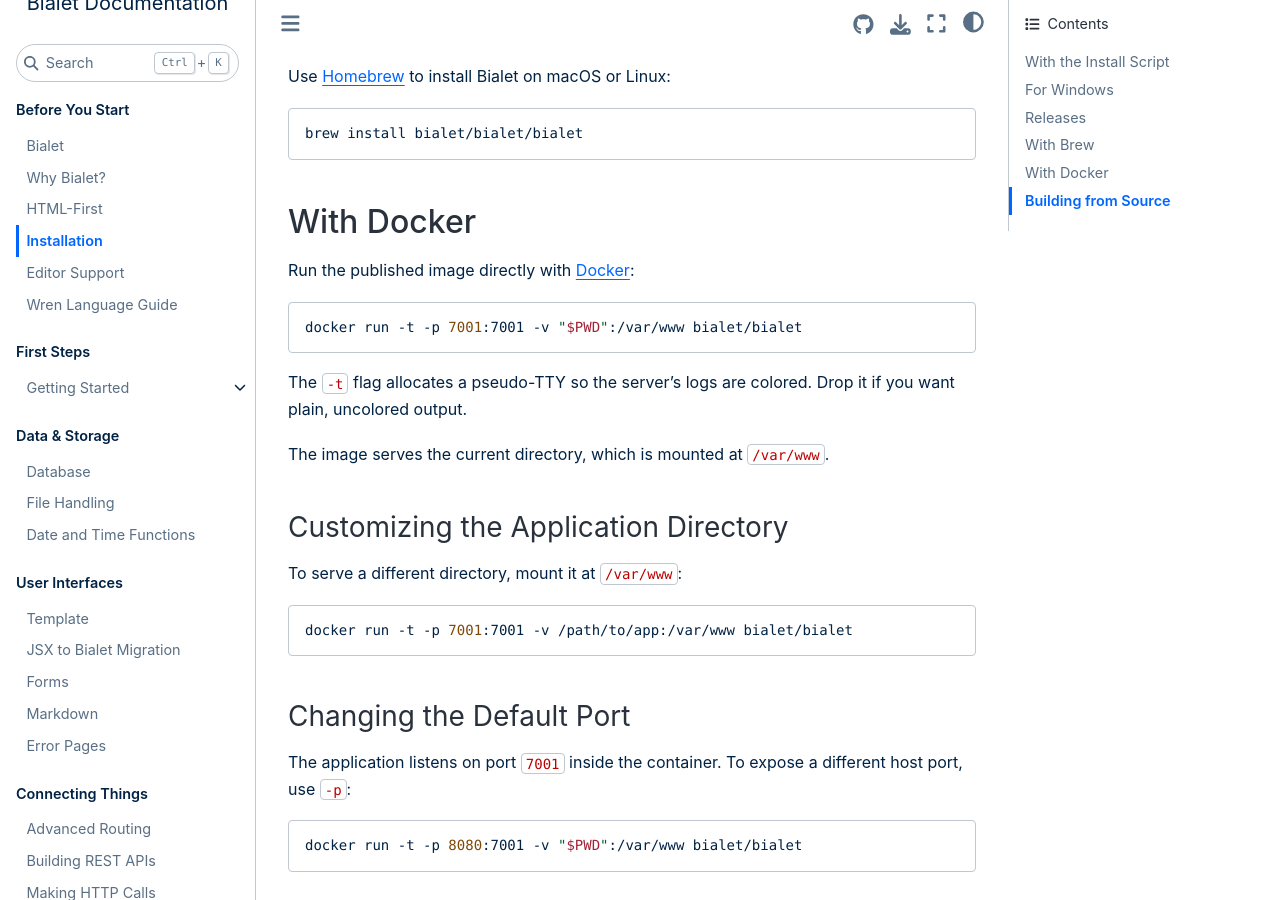
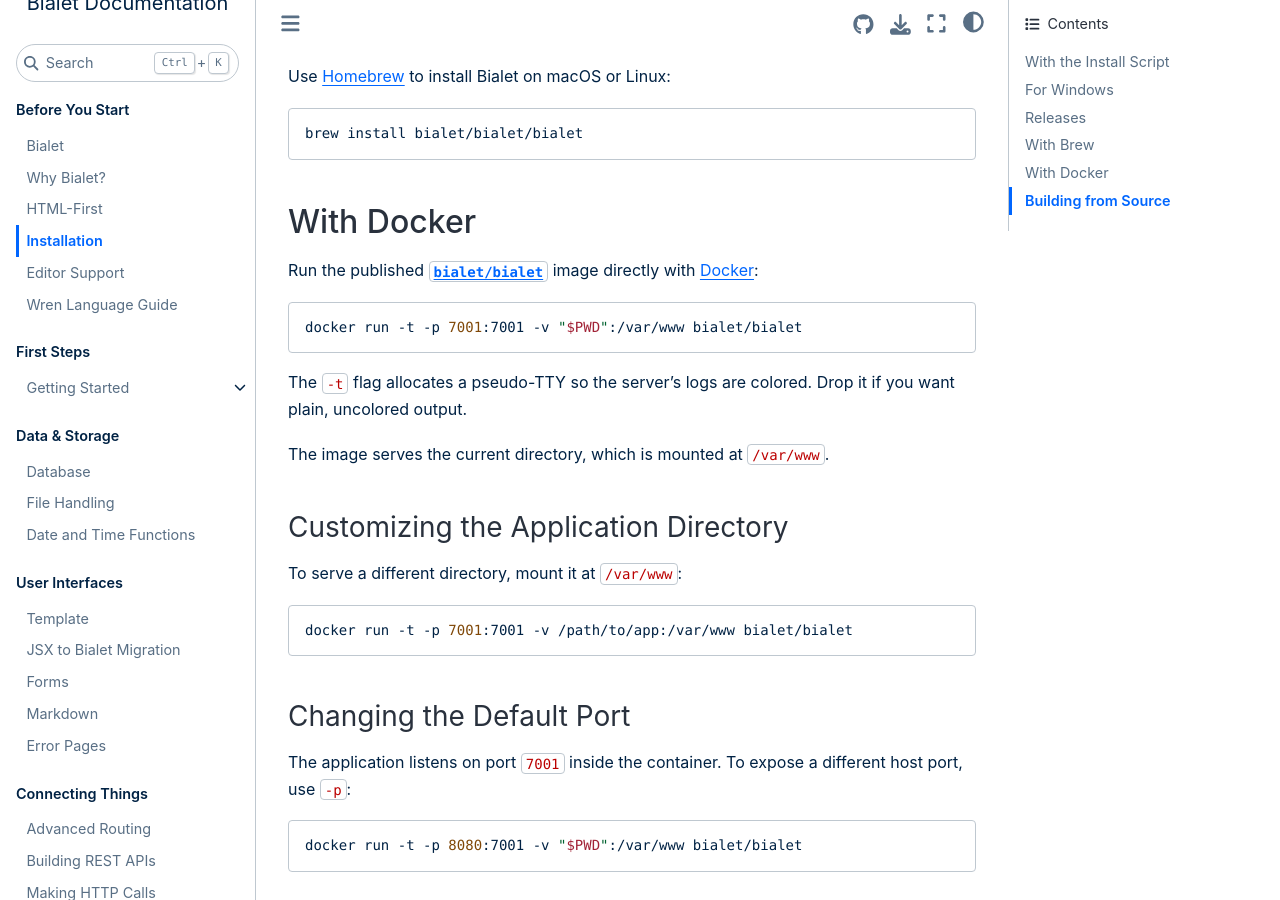
Before and after one commit to bialet/bialet, a Sphinx documentation site: the page built from docs/installation.md, in a window 1280 px wide and 900 px high, scrolled down 1327 px. Built offline with Sphinx 7.4.7 and the Sphinx Book theme 1.1.4, drawn with Linux system fonts in a browser that asks for light colours; the version number could not be read and is left out.

Commit message:
docs: link to the Docker Hub repository in installation.md

````diff
--- a/docs/installation.md
+++ b/docs/installation.md
@@ -59,7 +59,8 @@
 
 ## With Docker
 
-Run the published image directly with [Docker](https://docs.docker.com/):
+Run the published [`bialet/bialet`](https://hub.docker.com/r/bialet/bialet) image
+directly with [Docker](https://docs.docker.com/):
 
 ```bash
 docker run -t -p 7001:7001 -v "$PWD":/var/www bialet/bialet
````
